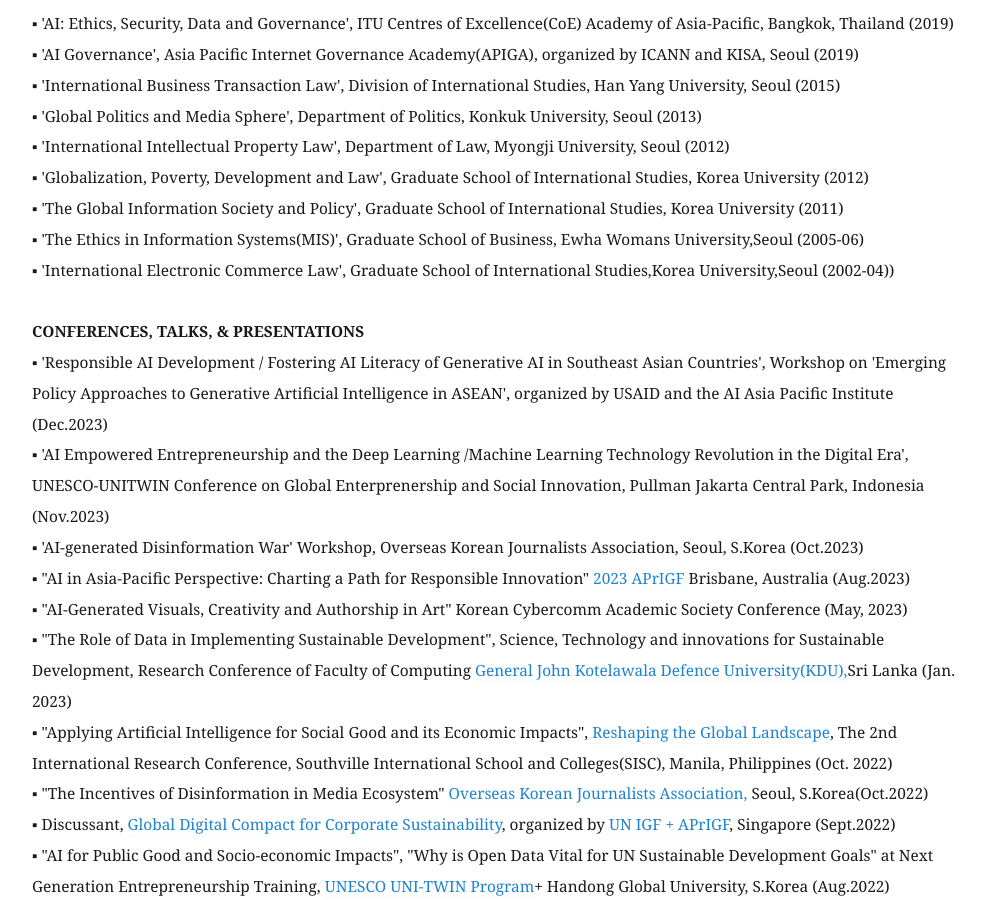
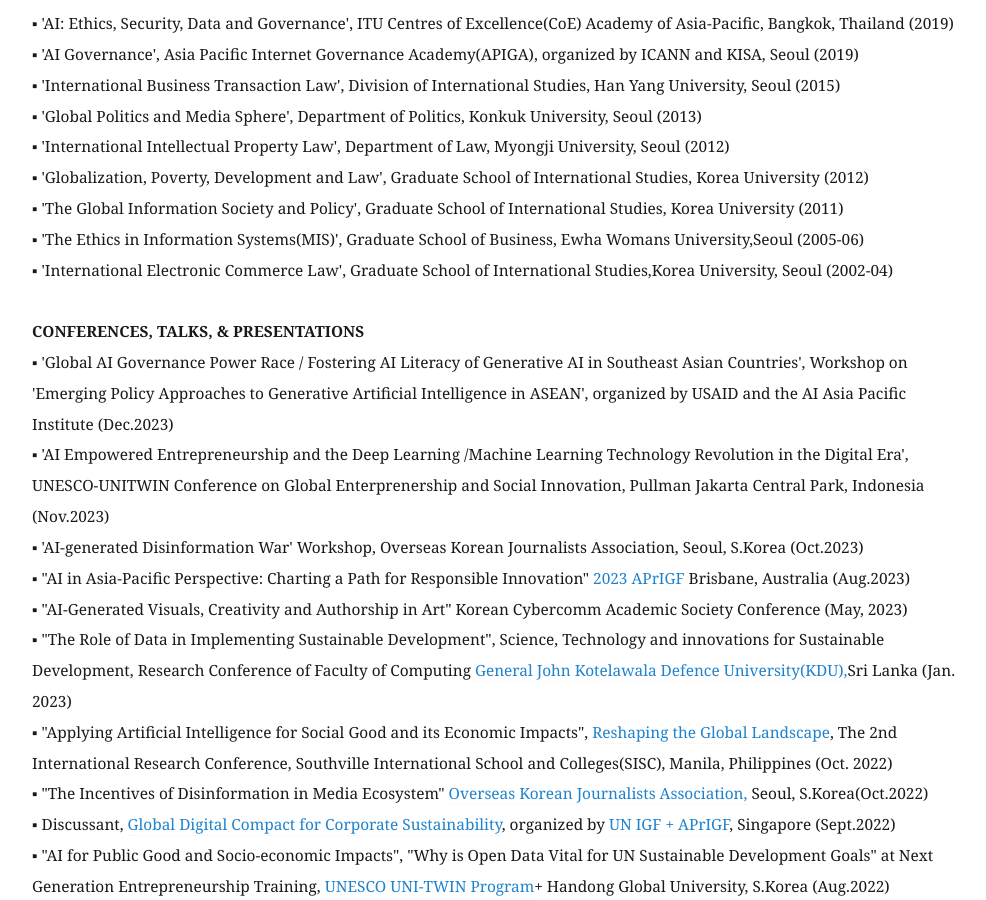
Before and after one commit to eunchangchoi/eunchangchoi.github.io, a Jekyll site: the page built from index.md, in a window 1280 px wide and 900 px high, scrolled down 4239 px. Shown: the whole window, without its empty margins (68-1054 px from the left). Built offline with Jekyll 4.4.1, drawn with Linux system fonts in a browser that asks for light colours.

Commit message:
Update index.md

```diff
--- a/index.md
+++ b/index.md
@@ -92,10 +92,10 @@
 ▪ 'Globalization, Poverty, Development and Law', Graduate School of International Studies, Korea University (2012) <br>
 ▪ 'The Global Information Society and Policy', Graduate School of International Studies, Korea University (2011) <br>
 ▪ 'The Ethics in Information Systems(MIS)', Graduate School of Business, Ewha Womans University,Seoul (2005-06) <br>
-▪ 'International Electronic Commerce Law', Graduate School of International Studies,Korea University,Seoul (2002-04)) <br>
+▪ 'International Electronic Commerce Law', Graduate School of International Studies,Korea University, Seoul (2002-04) <br>
     <br>
  <strong> CONFERENCES, TALKS, & PRESENTATIONS </strong> <br>
-▪ 'Responsible AI Development / Fostering AI Literacy of Generative AI in Southeast Asian Countries', Workshop on 'Emerging Policy Approaches to Generative Artificial Intelligence in ASEAN', organized by USAID and the AI Asia Pacific Institute (Dec.2023) <br>
+▪ 'Global AI Governance Power Race / Fostering AI Literacy of Generative AI in Southeast Asian Countries', Workshop on 'Emerging Policy Approaches to Generative Artificial Intelligence in ASEAN', organized by USAID and the AI Asia Pacific Institute (Dec.2023) <br>
 ▪ 'AI Empowered Entrepreneurship and the Deep Learning /Machine Learning Technology Revolution in the Digital Era', UNESCO-UNITWIN Conference on Global Enterprenership and Social Innovation, Pullman Jakarta Central Park, Indonesia (Nov.2023) <br>
 ▪ 'AI-generated Disinformation War' Workshop, Overseas Korean Journalists Association, Seoul, S.Korea (Oct.2023) <br>
 ▪ "AI in Asia-Pacific Perspective: Charting a Path for Responsible Innovation"<a href="https://forms.for.asia/proposal/?proposalform=NjQ1N2JkN2I4YmY3Yi8vMjMvLzEyNTQvLzA="> 2023 APrIGF </a> Brisbane, Australia (Aug.2023) <br>
```
